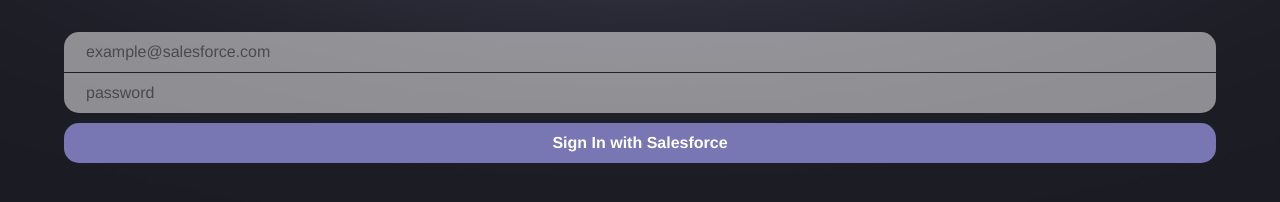
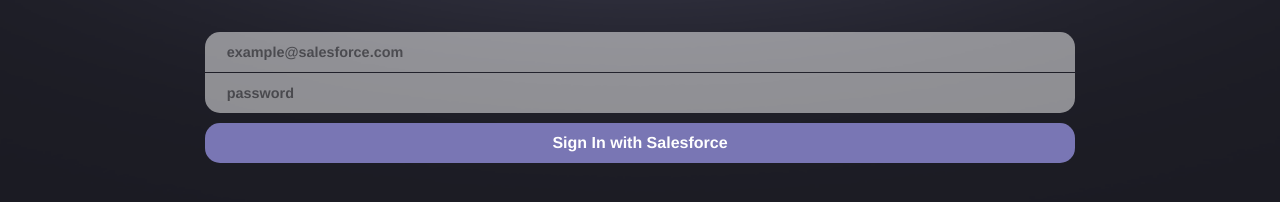
Before and after one commit to leanderlee/dynosaur-app, a plain HTML site: page index.html in a window 1280 px wide. Shown: the part 506-708 px from the top of the page. Drawn offline with Linux system fonts and the light colour scheme.

Commit message:
Made input box smaller

```diff
--- a/index.html
+++ b/index.html
@@ -33,7 +33,7 @@
 		<div class="app-content">
 			<img class="logo" src="images/dyno-logo.png">
 			<form id="login-form">
-				<input class="app-input first" type="text" placeholder="example@salesforce.com">
+				<input class="app-input first" type="email" placeholder="example@salesforce.com">
 				<input class="app-input last" type="password" placeholder="password">
 				<div class="app-button center" data-target="home">Sign In with Salesforce</div>
 			</form>
--- a/styles/dynosaur.css
+++ b/styles/dynosaur.css
@@ -23,7 +23,7 @@ body {
 		margin: 100px auto 30px;
 	}
 #login-form {
-	width: 90%;
+	width: 68%;
 	margin: 0 auto;
 }
 	#login-form .first {
@@ -42,6 +42,8 @@ body {
 	#login-form input {
 		background: #ffffff;
 		opacity: 0.5;
+		font-weight: bold;
+		font-size: 0.9em;
 		text-indent: 10px;
 		border: none;
 		outline: none;
```
